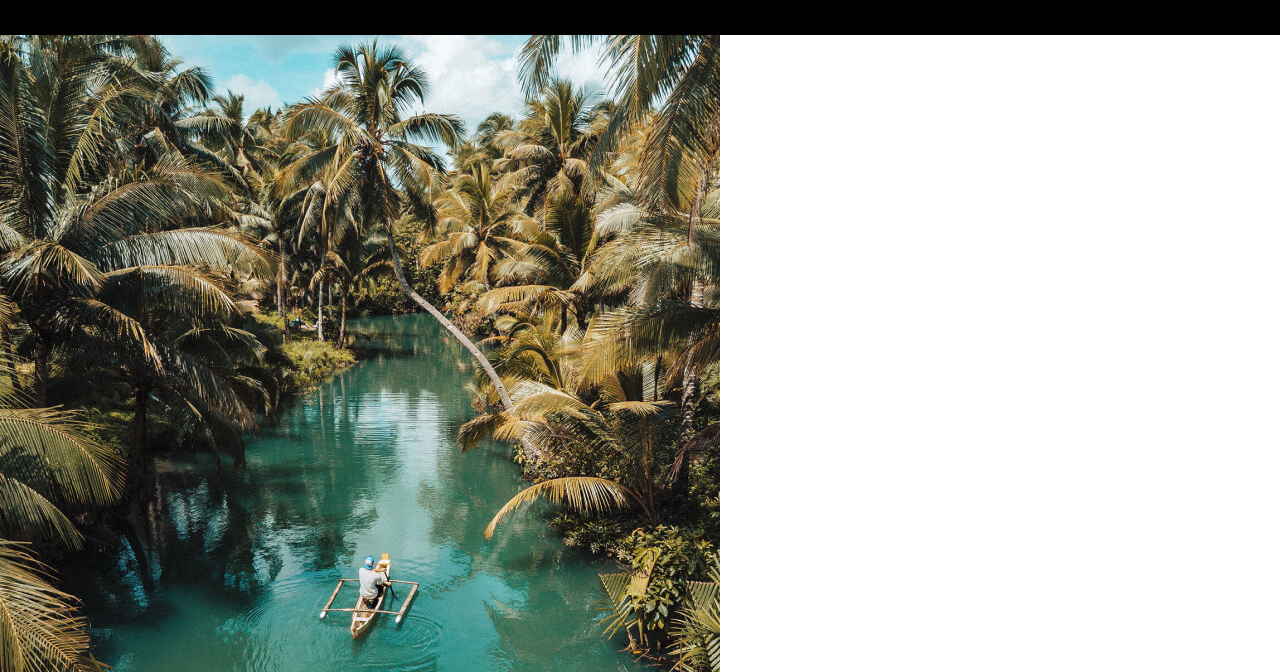
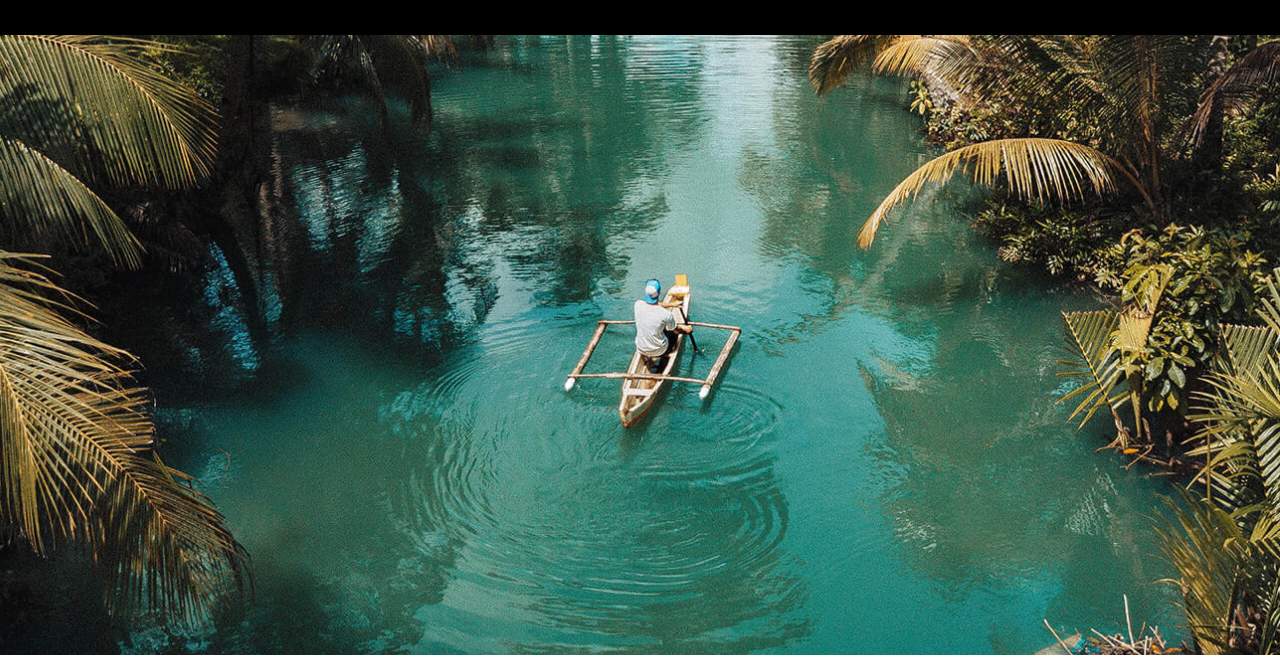
Before and after one commit to vilasboas-developer/jornada-viagens, a plain HTML site: page index.html in a window 1280 px wide. Shown: the part 105-777 px from the top of the page. Drawn offline with Linux system fonts and the light colour scheme.

Commit message:
Adiciona hero tablet e desktop

```diff
--- a/css/hero.css
+++ b/css/hero.css
@@ -0,0 +1,25 @@
+.hero-img {
+  height: 400px;
+  width: 100%;
+  background: url("../img/hero-mobile.jpg") no-repeat;
+  background-size: cover;
+  background-position: center;
+}
+
+@media screen and (min-width: 768px) {
+  .hero-img {
+    height: 620px;
+    background: url("../img/hero-tablet.jpg") no-repeat;
+    background-size: cover;
+    background-position: center;
+  }
+}
+
+@media screen and (min-width: 1024px) {
+  .hero-img {
+    height: 620px;
+    background: url("../img/hero-desktop.jpg") no-repeat;
+    background-size: cover;
+    background-position: center;
+  }
+}
--- a/index.html
+++ b/index.html
@@ -48,7 +48,7 @@
       </div>
     </header>
     <section class="hero">
-      <img src="img/hero-mobile.jpg" alt="" />
+      <div class="hero-img"></div>
       <h2>
         Somos uma agência apaixonada por criar viagens inesquecíveis. Do destino
         à seleção das atividades, cuidamos de todos os detalhes para que você
```
Also changed, not shown: img/hero-desktop.jpg (added), img/hero-tablet.jpg (added).
